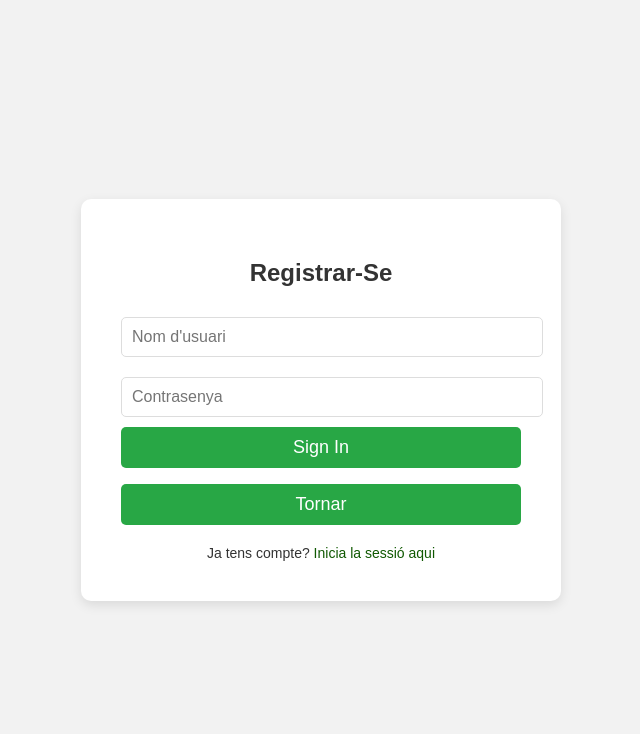
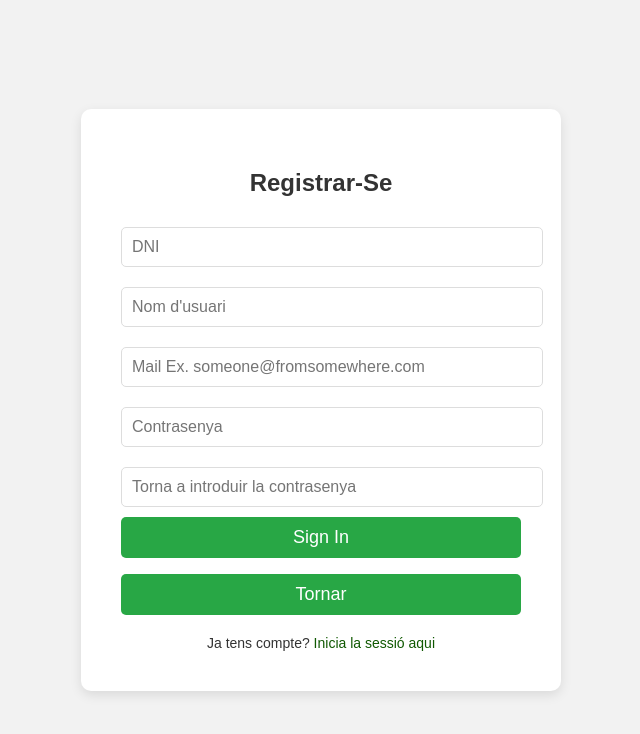
Before and after one commit to AlvaroGomez23/Backend, a PHP site: page /vistaSignin.php in a window 1280 px wide. Shown: the top 734 px of the page, without its empty margins (319-959 px from the left). Run offline with PHP 8.4, Linux system fonts and the light colour scheme.

Commit message:
Actualitzar algunes modificacions de les vistes

```diff
--- a/PRACTICA 4/vista/vistaSignin.php
+++ b/PRACTICA 4/vista/vistaSignin.php
@@ -12,8 +12,11 @@
     <div class="signin-container">
         <h2>Registrar-Se</h2>
         <form action="#" method="POST">
-            <input type="text" name="username" class="input-field" placeholder="Nom d'usuari" required>
-            <input type="password" name="password" class="input-field" placeholder="Contrasenya" required>
+            <input type="text" name="dni" class="input-field" placeholder="DNI" required>
+            <input type="text" name="nom" class="input-field" placeholder="Nom d'usuari" required>
+            <input type="email" name="email" class="input-field" placeholder="Mail Ex. someone@fromsomewhere.com" required>
+            <input type="password" name="contrasenya" class="input-field" placeholder="Contrasenya" required>
+            <input type="password" name="contrasenyaDone" class="input-field" placeholder="Torna a introduir la contrasenya" required>
             <input type="submit" value="Sign In" class="signin-btn">
         </form>
         <p></p>
@@ -24,6 +27,15 @@
             Ja tens compte? <a href="../vista/vistaLogin.php">Inicia la sessió aqui</a>
         </div>
     </div>
+    <?php
+
+        require "../controlador/controladorUsuaris.php";
+        if ($_SERVER["REQUEST_METHOD"] == "POST") {
+            crearUsuari(); //Crida al controlador
+        }
+
+
+    ?>
 
 </body>
 </html>
```
